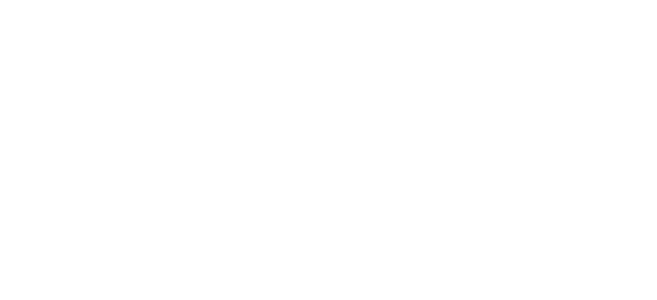
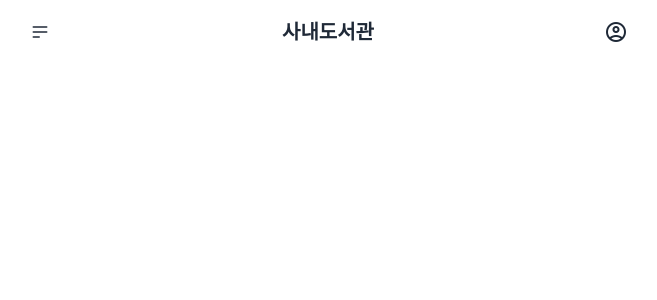
Before and after one commit to okbut/corporate-library-web-frontend, a Vue app: page /add-book in a window 1280 px wide. Before the commit this address had no page. Shown: the top 300 px of the page, without its empty margins (312-969 px from the left). Built offline with nearby package versions, Linux system fonts and the light colour scheme; what @tanstack/vue-query would draw is missing.

Commit message:
add: 도서 추가 페이지

```diff
--- a/src/components/layouts/TheLayout.vue
+++ b/src/components/layouts/TheLayout.vue
@@ -4,7 +4,7 @@ import TheHeader from '../ui/TheHeader.vue'
 
 <template>
   <div class="flex flex-col items-center w-full h-screen">
-    <div class="flex flex-col w-full h-full md:w-8/12 lg:w-6/12">
+    <div class="flex flex-col w-full h-full gap-10 md:w-8/12 lg:w-6/12">
       <the-header />
       <main class="flex-1">
         <slot />
--- a/src/components/ui/TheHeader.vue
+++ b/src/components/ui/TheHeader.vue
@@ -21,7 +21,7 @@
           </summary>
           <ul class="p-2 shadow menu dropdown-content z-[1] bg-base-100 rounded-box w-52">
             <li><router-link to="/books">도서 검색</router-link></li>
-            <li><a>관리자</a></li>
+            <li><router-link to="/add-book">도서 추가</router-link></li>
           </ul>
         </details>
       </div>
--- a/src/router/index.ts
+++ b/src/router/index.ts
@@ -3,6 +3,7 @@ import { createRouter, createWebHistory } from 'vue-router'
 import IntroView from '@/views/IntroView.vue'
 import HomeView from '../views/HomeView.vue'
 import BookDetailView from '@/views/BookDetailView.vue'
+import AddBookView from '@/views/AddBookView.vue'
 
 const router = createRouter({
   history: createWebHistory(import.meta.env.BASE_URL),
@@ -23,6 +24,11 @@ const router = createRouter({
       component: BookDetailView,
       strict: true,
       sensitive: true
+    },
+    {
+      path: '/add-book',
+      name: 'add book',
+      component: AddBookView
     }
   ]
 })
--- /dev/null
+++ b/src/views/AddBookView.vue
@@ -0,0 +1,9 @@
+<script setup lang="ts">
+import TheLayout from '@/components/layouts/TheLayout.vue'
+</script>
+
+<template>
+  <the-layout>
+    <div class="flex items-center justify-center w-full h-full"></div>
+  </the-layout>
+</template>
--- a/src/views/BookDetailView.vue
+++ b/src/views/BookDetailView.vue
@@ -22,7 +22,7 @@ onMounted(() => {
 
 <template>
   <the-layout>
-    <div class="grid justify-center gap-10 mt-10" v-if="bookDetail">
+    <div class="flex items-center justify-center w-full h-full gap-10" v-if="bookDetail">
       <div>
         <p class="text-sm">
           {{ bookDetail.title }}
```
